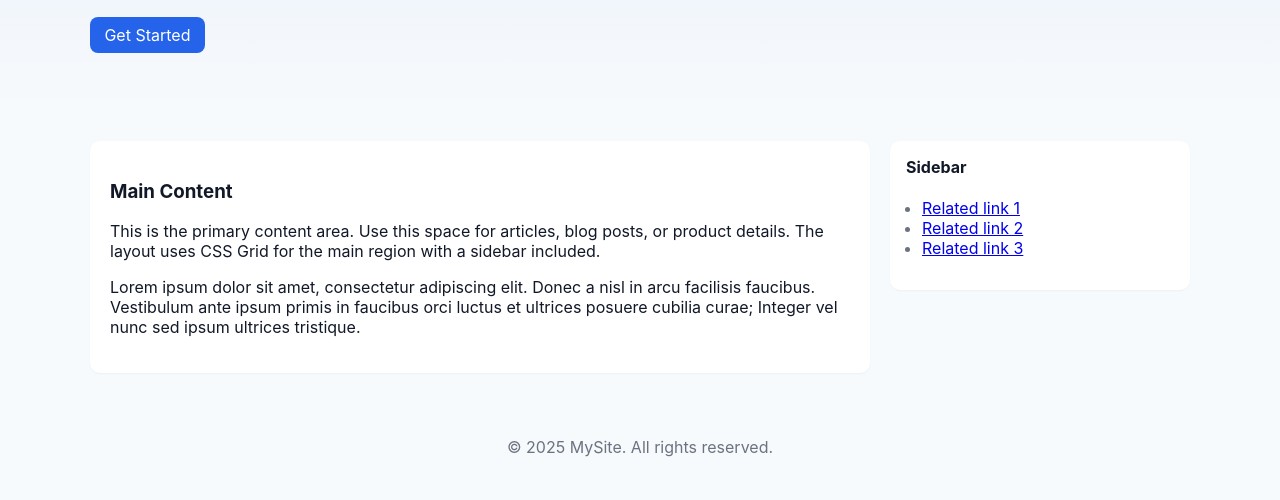
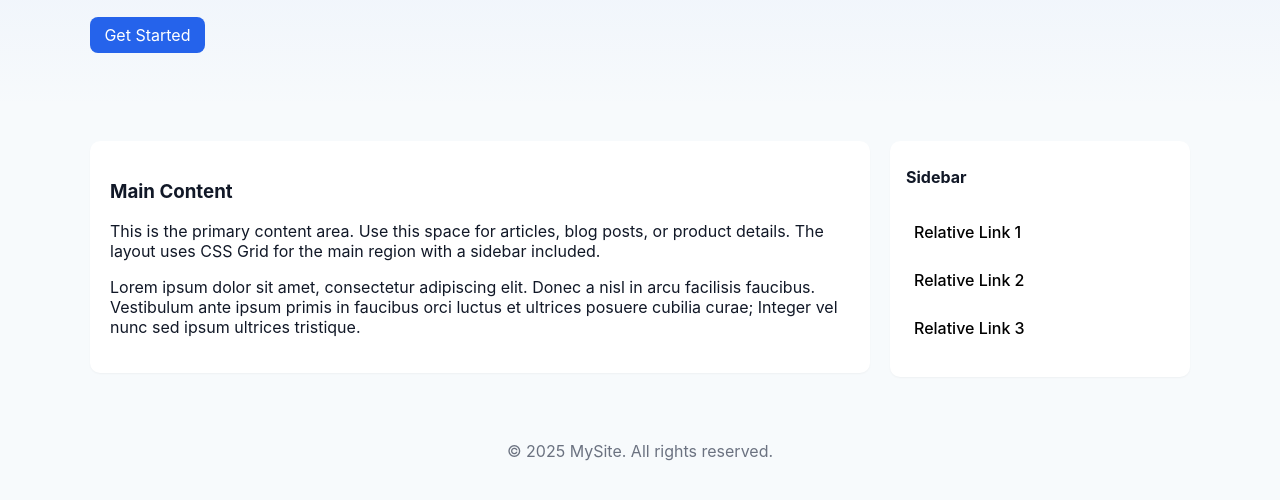
Before and after one commit to Horlahmide/version, a plain HTML site: page index.html in a window 1280 px wide. Shown: the part 182-682 px from the top of the page. Drawn offline with Linux system fonts and the light colour scheme.

Commit message:
sidebar updated

```diff
--- a/index.html
+++ b/index.html
@@ -48,11 +48,11 @@
 
       <aside class="sidebar">
         <h4>Sidebar</h4>
-        <ul>
-          <li><a href="#">Related link 1</a></li>
-          <li><a href="#">Related link 2</a></li>
-          <li><a href="#">Related link 3</a></li>
-        </ul>
+        <div class="nav-container">
+          <div><a href="#">Relative Link 1</a></div>
+          <div><a href="#">Relative Link 2</a></div>
+          <div><a href="#">Relative Link 3</a></div>
+        </div>
       </aside>
     </main>
 
--- a/style.css
+++ b/style.css
@@ -88,16 +88,27 @@ body {
 }
 .sidebar {
   background: var(--card);
-  padding: 1rem;
+  padding: 1.6rem 1rem;
   border-radius: 10px;
   box-shadow: 0 1px 2px rgba(0, 0, 0, 0.04);
 }
+li {
+  list-style: none;
+}
+.nav-container div a {
+  display: block;
+  color: black;
+  font-weight: 500;
+  text-decoration: none;
+  line-height: 32px;
+  padding: 0.5rem;
+  border-radius: 10px;
+}
+.nav-container div a:hover {
+  background-color: var(--accent);
+}
 .sidebar h4 {
   margin-top: 0;
-}
-.sidebar ul {
-  padding-left: 1rem;
-  color: var(--muted);
 }
 .site-footer {
   padding: 1rem 0;
```
